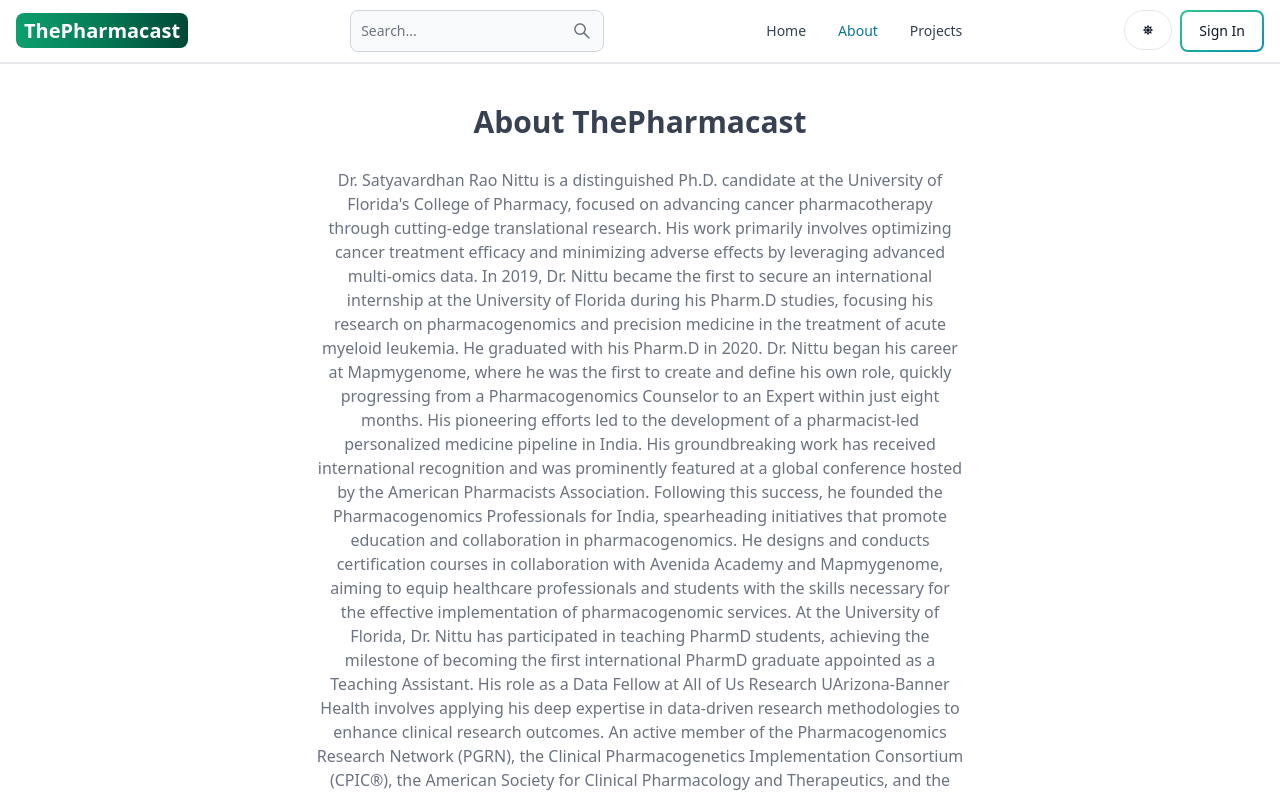
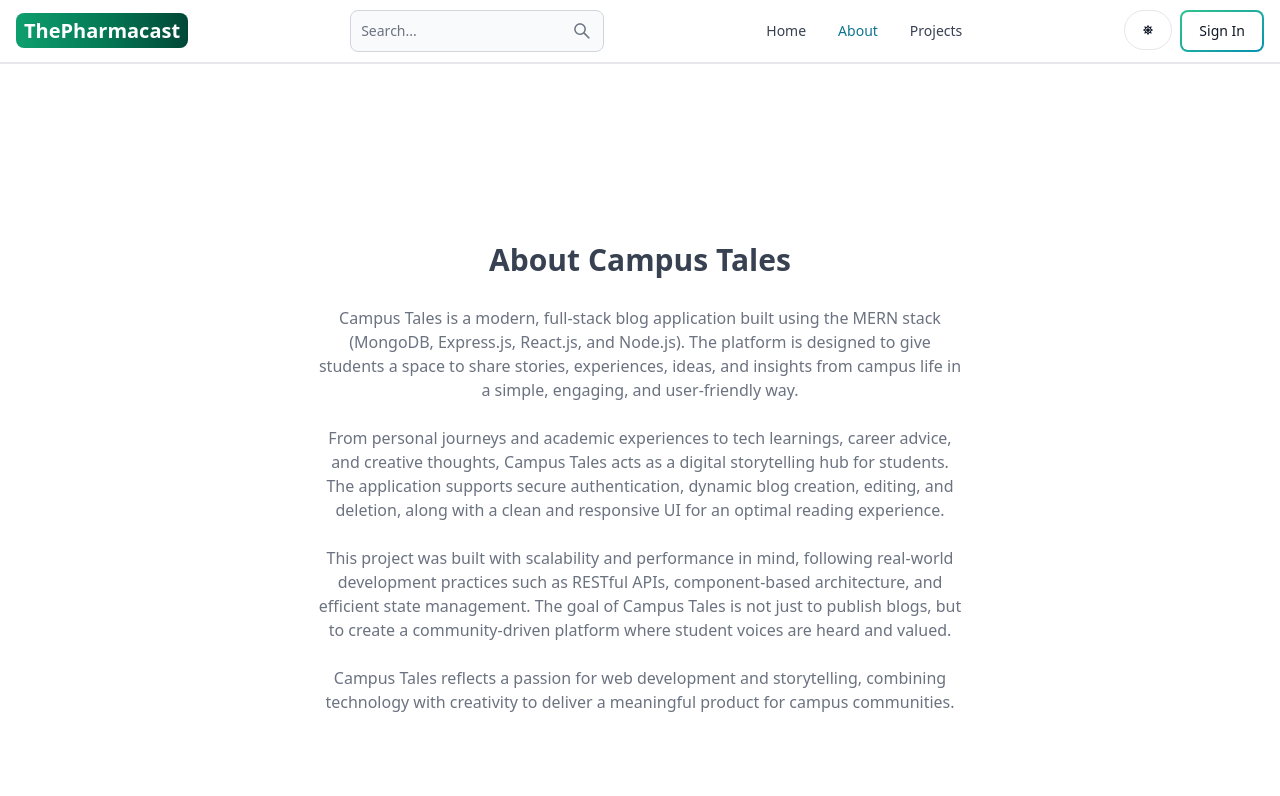
Before and after one commit to RavikrGTX/campus-tales-mern, a React (Vite) app in the folder thecampustales/: page /about in a window 1280 px wide. Shown: the top 796 px of the page. Built offline with nearby package versions, Linux system fonts and the light colour scheme; no server answers.

Commit message:
add changes ot about page

```diff
--- a/thecampustales/src/pages/About.jsx
+++ b/thecampustales/src/pages/About.jsx
@@ -3,49 +3,42 @@ export default function About() {
     <div className="min-h-screen flex items-center justify-center">
       <div className="max-w-2xl mx-auto p-3 text-center">
         <div>
-          <h1 className="text-3xl font font-semibold text-center my-7">
-            About ThePharmacast
+          <h1 className="text-3xl font-semibold text-center my-7">
+            About Campus Tales
           </h1>
+
           <div className="text-md text-gray-500 flex flex-col gap-6">
-
+            <p>
+              Campus Tales is a modern, full-stack blog application built using
+              the MERN stack (MongoDB, Express.js, React.js, and Node.js). The
+              platform is designed to give students a space to share stories,
+              experiences, ideas, and insights from campus life in a simple,
+              engaging, and user-friendly way.
+            </p>
 
             <p>
-            Dr. Satyavardhan Rao Nittu is a distinguished Ph.D. candidate at the University of Florida's
- College of Pharmacy, focused on advancing cancer pharmacotherapy through cutting-edge
- translational research. His work primarily involves optimizing cancer treatment efficacy and
- minimizing adverse effects by leveraging advanced multi-omics data. In 2019, Dr. Nittu became
- the first to secure an international internship at the University of Florida during his Pharm.D
- studies, focusing his research on pharmacogenomics and precision medicine in the treatment of
- acute myeloid leukemia. He graduated with his Pharm.D in 2020.
- Dr. Nittu began his career at Mapmygenome, where he was the first to create and define his own
- role, quickly progressing from a Pharmacogenomics Counselor to an Expert within just eight
- months. His pioneering efforts led to the development of a pharmacist-led personalized
- medicine pipeline in India. His groundbreaking work has received international recognition and
- was prominently featured at a global conference hosted by the American Pharmacists
- Association.
- Following this success, he founded the Pharmacogenomics Professionals for India,
- spearheading initiatives that promote education and collaboration in pharmacogenomics. He
- designs and conducts certification courses in collaboration with Avenida Academy and
- Mapmygenome, aiming to equip healthcare professionals and students with the skills necessary
- for the effective implementation of pharmacogenomic services.
- At the University of Florida, Dr. Nittu has participated in teaching PharmD students, achieving
- the milestone of becoming the first international PharmD graduate appointed as a Teaching
- Assistant. His role as a Data Fellow at All of Us Research UArizona-Banner Health involves
-applying his deep expertise in data-driven research methodologies to enhance clinical research
- outcomes.
- An active member of the Pharmacogenomics Research Network (PGRN), the Clinical
- Pharmacogenetics Implementation Consortium (CPIC®), the American Society for Clinical
- Pharmacology and Therapeutics, and the American Society of Hematology, Dr. Nittu contributes
- significantly to the field's evolving standards.
- In addition to his research and teaching activities, Dr. Nittu is an active content creator under the
- name @The_Pharmacast, engaging a broad audience on platforms like Instagram and LinkedIn.
- He shares his personal journey and insights into the PharmD world, creating relatable and fun
- reels that build a positive space on social media. His content is designed to spread awareness and
- positivity about the importance of skills in the PharmD field, thereby enriching digital education
- and inspiring both students and professionals.
+              From personal journeys and academic experiences to tech learnings,
+              career advice, and creative thoughts, Campus Tales acts as a
+              digital storytelling hub for students. The application supports
+              secure authentication, dynamic blog creation, editing, and
+              deletion, along with a clean and responsive UI for an optimal
+              reading experience.
             </p>
 
-            <p></p>
+            <p>
+              This project was built with scalability and performance in mind,
+              following real-world development practices such as RESTful APIs,
+              component-based architecture, and efficient state management. The
+              goal of Campus Tales is not just to publish blogs, but to create a
+              community-driven platform where student voices are heard and
+              valued.
+            </p>
+
+            <p>
+              Campus Tales reflects a passion for web development and storytelling,
+              combining technology with creativity to deliver a meaningful
+              product for campus communities.
+            </p>
           </div>
         </div>
       </div>
```
